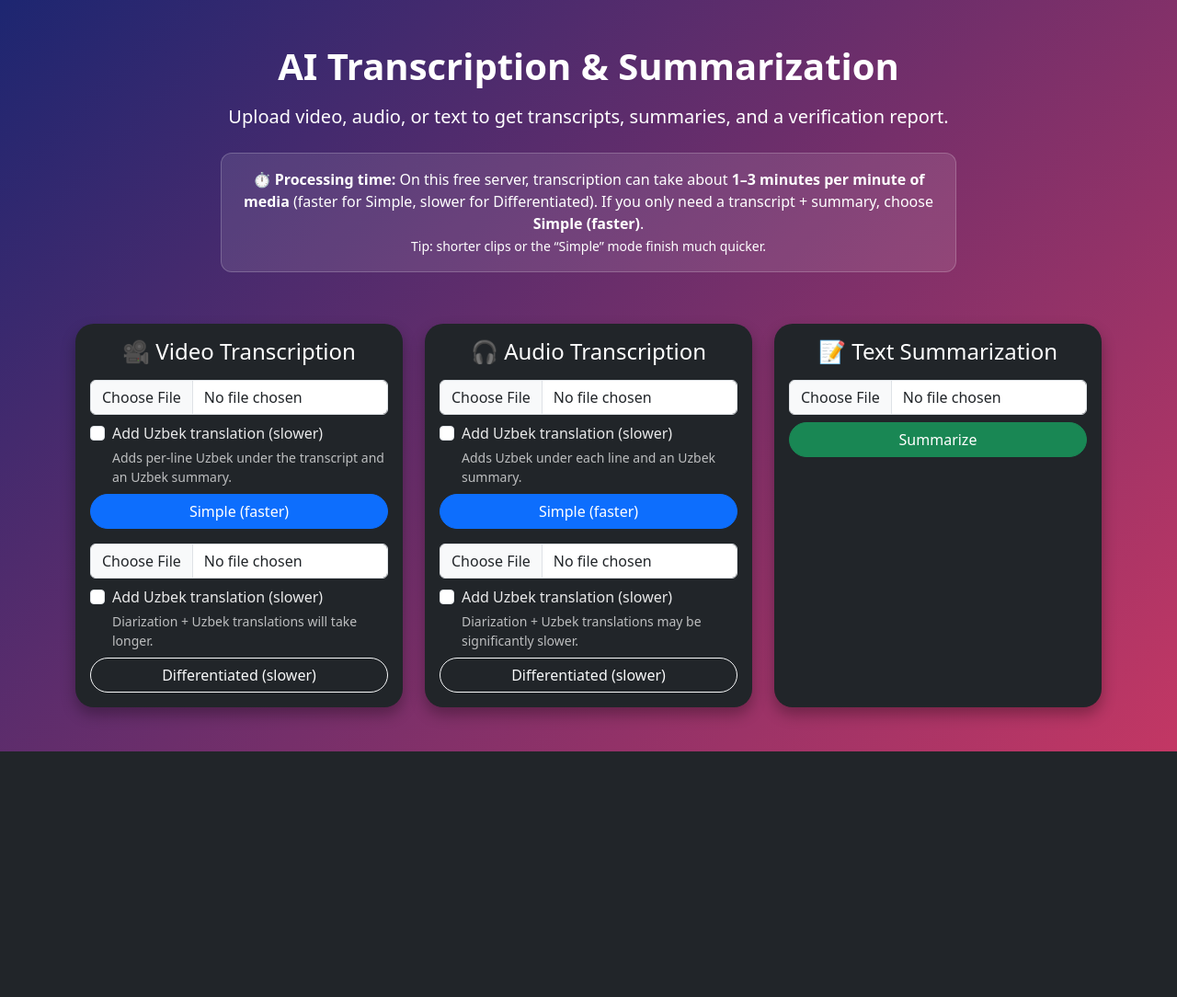
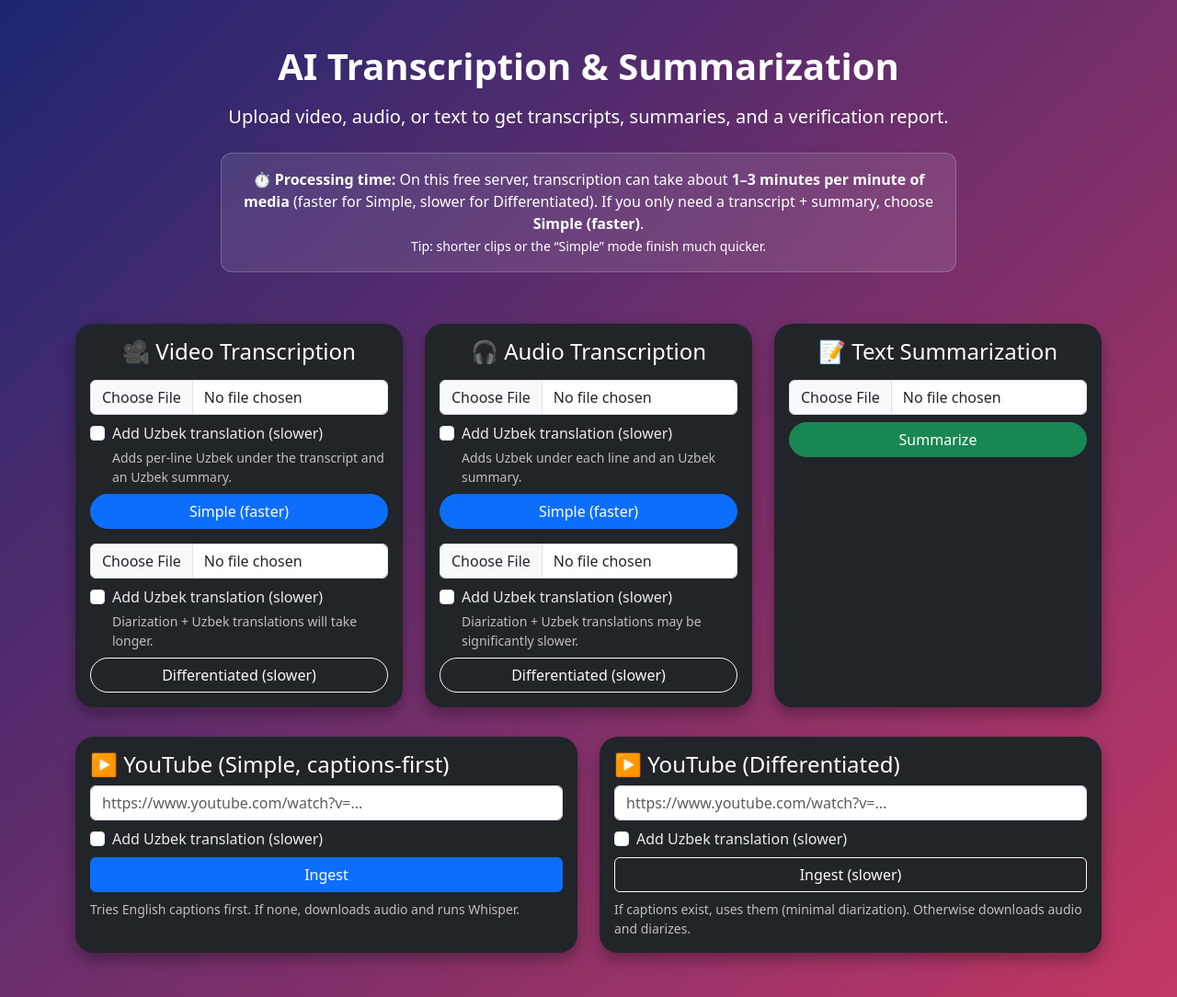
Before and after one commit to orifhon74/transcripto, a Flask app: page / in a window 1280 px wide. Shown: the whole page at 92% size. Before the commit the page ends 817 px from the top, so only its background shows below. Run offline with Flask 3, Linux system fonts and the light colour scheme; some libraries are stand-ins or nearby versions.

Commit message:
Youtube injest and export to pdf working: baseline

```diff
--- a/app.py
+++ b/app.py
@@ -6,6 +6,7 @@ from uuid import uuid4
 from datetime import datetime, timedelta
 from concurrent.futures import ThreadPoolExecutor
 from threading import Lock
+import shutil
 
 from dotenv import load_dotenv
 load_dotenv()  # must run before importing process_video
@@ -33,6 +34,10 @@ from reportlab.lib import colors
 from reportlab.lib.units import inch
 from reportlab.lib.styles import getSampleStyleSheet, ParagraphStyle
 from reportlab.platypus import SimpleDocTemplate, Paragraph, Spacer, Table, TableStyle, PageBreak
+
+# ---------- YouTube ----------
+import yt_dlp
+import shutil as _shutil  # for ffmpeg which()
 
 app = Flask(__name__)
 app.secret_key = os.getenv("SECRET_KEY", "dev")
@@ -405,6 +410,169 @@ def get_job(job_id: str):
     }), 200
 
 # =========================
+# YouTube helpers
+# =========================
+def _yt_dl_opts_base(tmpdir: str) -> dict:
+    ua = os.getenv(
+        "YTDLP_UA",
+        "Mozilla/5.0 (Macintosh; Intel Mac OS X 13_5) AppleWebKit/605.1.15 (KHTML, like Gecko) Version/16.5 Safari/605.1.15",
+    )
+    ff = _shutil.which("ffmpeg") or "/usr/local/bin/ffmpeg"
+    if not os.path.exists(ff):
+        alt = "/opt/homebrew/bin/ffmpeg"   # Apple Silicon default
+        if os.path.exists(alt):
+            ff = alt
+
+    ydl_opts = {
+        "quiet": True,
+        "noprogress": True,
+        "outtmpl": os.path.join(tmpdir, "%(id)s.%(ext)s"),
+        "geo_bypass": True,
+        "http_headers": {
+            "User-Agent": ua,
+            "Accept-Language": "en-US,en;q=0.9",
+        },
+        "ffmpeg_location": ff,
+        "extractor_args": {
+            "youtube": {
+                "player_client": ["android", "web_safari", "tv_embedded"],
+            }
+        },
+    }
+
+    # Use browser cookies locally (no path needed)
+    cfb = os.getenv("COOKIES_FROM_BROWSER")
+    if cfb:
+        ydl_opts["cookiesfrombrowser"] = (cfb, None, None, None)
+
+    # Or a cookies.txt file (for servers like Railway)
+    cookiefile = os.getenv("YTDLP_COOKIEFILE")
+    if cookiefile and os.path.exists(cookiefile):
+        ydl_opts["cookiefile"] = cookiefile
+
+    return ydl_opts
+
+def _yt_dl_opts_audio(tmpdir: str) -> dict:
+    o = _yt_dl_opts_base(tmpdir)
+    o.update({
+        "format": "bestaudio/best",
+        "postprocessors": [{"key": "FFmpegExtractAudio", "preferredcodec": "m4a"}],
+    })
+    return o
+
+def _yt_dl_opts_subs(tmpdir: str) -> dict:
+    o = _yt_dl_opts_base(tmpdir)
+    o.update({
+        "skip_download": True,
+        "writesubtitles": True,
+        "writeautomaticsub": True,
+        "subtitleslangs": ["en", "en-US", "en-GB"],
+        "subtitlesformat": "vtt",
+    })
+    return o
+
+def _yt_fetch_captions(url: str, tmpdir: str):
+    """Try to fetch English captions (manual or auto). Returns (vtt_path, title) or (None, None)."""
+    opts = _yt_dl_opts_subs(tmpdir)
+    with yt_dlp.YoutubeDL(opts) as ydl:
+        info = ydl.extract_info(url, download=True)  # may raise DownloadError
+        title = info.get("title")
+        vid = info.get("id")
+        vtt_path = None
+        for fname in os.listdir(tmpdir):
+            if fname.startswith(vid) and fname.endswith(".vtt"):
+                vtt_path = os.path.join(tmpdir, fname)
+                break
+        return vtt_path, title
+
+def _yt_download_audio(url: str, tmpdir: str):
+    """Download best audio and convert to m4a. Returns (audio_path, title)."""
+    opts = _yt_dl_opts_audio(tmpdir)
+    with yt_dlp.YoutubeDL(opts) as ydl:
+        info = ydl.extract_info(url, download=True)  # may raise DownloadError
+        title = info.get("title") or info.get("id")
+        vid = info.get("id")
+        out = None
+        for fname in os.listdir(tmpdir):
+            if fname.startswith(vid) and fname.endswith(".m4a"):
+                out = os.path.join(tmpdir, fname)
+                break
+        if not out:
+            out = ydl.prepare_filename(info)  # fallback
+        return out, title
+
+def _yt_download_video(url: str, tmpdir: str):
+    """
+    Download best video+audio as mp4 for local playback.
+    Returns (video_path, title).
+    """
+    opts = _yt_dl_opts_base(tmpdir)
+    opts.update({
+        # bestvideo+audio, prefer mp4 container
+        "format": "bv*+ba/b",
+        "merge_output_format": "mp4",
+    })
+    with yt_dlp.YoutubeDL(opts) as ydl:
+        info = ydl.extract_info(url, download=True)
+        title = info.get("title") or info.get("id")
+        out = ydl.prepare_filename(info)
+        # yt-dlp might name it .webm etc; prefer .mp4 if merged
+        if not out.endswith(".mp4"):
+            base, _ = os.path.splitext(out)
+            mp4_candidate = base + ".mp4"
+            if os.path.exists(mp4_candidate):
+                out = mp4_candidate
+        return out, title
+
+def _parse_vtt(vtt_text: str):
+    """Minimal WebVTT to segments: returns (segments, full_text)."""
+    def _parse_ts(ts: str) -> float:
+        ts = ts.strip().replace(',', '.')
+        parts = ts.split(':')
+        if len(parts) == 3:
+            h, m, s = parts
+        elif len(parts) == 2:
+            h, m, s = '0', parts[0], parts[1]
+        else:
+            return 0.0
+        return int(h) * 3600 + int(m) * 60 + float(s)
+
+    lines = [ln.rstrip('\n') for ln in vtt_text.splitlines()]
+    segs = []
+    i = 0
+    buff = []
+    start = end = None
+
+    while i < len(lines):
+        ln = lines[i].strip()
+        i += 1
+        if not ln:
+            continue
+        if '-->' in ln:
+            if start is not None and buff:
+                text = ' '.join(buff).strip()
+                if text:
+                    segs.append({"start": start, "end": end, "text": text})
+            buff = []
+            try:
+                a, b = ln.split('-->')
+                start = _parse_ts(a.strip())
+                end = _parse_ts(b.strip().split(' ')[0])
+            except Exception:
+                start = end = None
+        else:
+            if start is not None:
+                buff.append(ln)
+
+    if start is not None and buff:
+        text = ' '.join(buff).strip()
+        if text:
+            segs.append({"start": start, "end": end, "text": text})
+
+    full = " ".join(s["text"] for s in segs).strip()
+    return segs, full
+
+# =========================
 # Existing page routes (with Uzbek translation support)
 # =========================
 @app.get("/")
@@ -754,6 +922,190 @@ def upload_audio_diarized():
         token_pdf=token_pdfdata,
     )
 
+# ---------- YOUTUBE (simple) ----------
+@app.post("/ingest_youtube_simple")
+def ingest_youtube_simple():
+    url = (request.form.get("youtube_url") or "").strip()
+    if not url:
+        flash("No YouTube URL.")
+        return redirect(url_for("index"))
+
+    translate_flag = bool(request.form.get("translate_uz"))
+
+    with tempfile.TemporaryDirectory() as tmpdir:
+        title = None
+        segments = []
+        transcript = ""
+
+        # 1) Try captions first (build transcript/segments)
+        try:
+            vtt_path, title = _yt_fetch_captions(url, tmpdir)
+            if vtt_path and os.path.exists(vtt_path):
+                with open(vtt_path, "r", encoding="utf-8", errors="ignore") as fh:
+                    vtt_text = fh.read()
+                segments, transcript = _parse_vtt(vtt_text)
+        except Exception as e:
+            print("[yt] captions fetch error:", e)
+
+        # 2) Always fetch audio for PLAYER (so highlight works), but
+        #    only transcribe it if we didn't get captions.
+        media_bytes = None
+        # media_mime = "audio/m4a"
+        media_mime = "video/mp4"
+        media_filename = None
+
+        # audio_path, title2 = _yt_download_audio(url, tmpdir)
+        video_path, title2 = _yt_download_video(url, tmpdir)
+        title = title or title2 or "youtube_audio"
+
+        if not segments:
+            # no captions -> transcribe audio
+            with tempfile.NamedTemporaryFile(suffix=".mp4", delete=True) as tmpa:
+                shutil.copyfile(video_path, tmpa.name)
+                segs, tx = transcribe_audio_simple(tmpa.name)
+                segments, transcript = segs, tx
+
+        # read bytes so player can play it from memory (works in both cases)
+        with open(video_path, "rb") as fh:
+            media_bytes = fh.read()
+        media_filename = os.path.basename(video_path)
+
+        # Build outputs
+        summary = summarize_text(transcript)
+        summary_uz = ""
+        if translate_flag and summary:
+            summary_uz = "\n".join(translate_texts_to_uz([summary]))
+
+        if translate_flag and segments:
+            seg_texts = [s.get("text", "") for s in segments]
+            uz_lines = translate_texts_to_uz(seg_texts)
+            for s, uz in zip(segments, uz_lines):
+                s["uz"] = uz
+
+        srt = build_srt_from_segments(segments)
+        verification = verification_report_from(
+            media_info={"type": "audio", "name": title or "YouTube", "diarization_mode": "off"},
+            transcript_text=transcript,
+            segments=segments,
+        )
+
+        base = (title or "youtube").replace("/", "_").replace("\\", "_").strip()
+        token_txt = register_download(transcript.encode("utf-8"), "text/plain", f"{base}.txt")
+        token_srt = register_download(srt.encode("utf-8"), "application/x-subrip", f"{base}.srt")
+        token_json = register_download(json.dumps(verification, ensure_ascii=False, indent=2).encode("utf-8"),
+                                       "application/json", f"{base}_verification.json")
+
+        token_media = register_download(media_bytes, media_mime, media_filename or f"{base}.mp4")
+        media_url = url_for("download", token=token_media)
+
+        token_pdfdata = _register_pdf_payload(
+            version="YouTube — Simple",
+            media_type="video",
+            filename=title or "YouTube",
+            summary=summary,
+            summary_uz=summary_uz,
+            verification=verification,
+            meta=None,
+            segments=segments,
+        )
+
+        return render_template(
+            "result_media.html",
+            version=f"YouTube — Simple",
+            transcript=transcript,
+            summary=summary,
+            summary_uz=summary_uz,
+            verification=verification,
+            meta=None,
+            token_txt=token_txt,
+            token_srt=token_srt,
+            token_json=token_json,
+            media_url=media_url,
+            media_type="video",
+            segments_json=json.dumps(segments, ensure_ascii=False),
+            show_uz=translate_flag,
+            token_pdf=token_pdfdata,
+        )
+
+# ---------- YOUTUBE (differentiated/diarized) ----------
+@app.post("/ingest_youtube_diarized")
+def ingest_youtube_diarized():
+    url = (request.form.get("youtube_url_d") or "").strip()
+    if not url:
+        flash("No YouTube URL.")
+        return redirect(url_for("index"))
+
+    translate_flag = bool(request.form.get("translate_uz"))
+
+    with tempfile.TemporaryDirectory() as tmpdir:
+        # download audio (always)
+        # audio_path, title = _yt_download_audio(url, tmpdir)
+        video_path, title = _yt_download_video(url, tmpdir)
+
+        # Run diarized transcription
+        with tempfile.NamedTemporaryFile(suffix=".m4a", delete=True) as tmpa:
+            shutil.copyfile(video_path, tmpa.name)
+            segments, transcript, mode_used = transcribe_audio_diarized(tmpa.name)
+
+        summary = summarize_text(transcript)
+        summary_uz = ""
+        if translate_flag and summary:
+            summary_uz = "\n".join(translate_texts_to_uz([summary]))
+
+        if translate_flag and segments:
+            seg_texts = [s.get("text", "") for s in segments]
+            uz_lines = translate_texts_to_uz(seg_texts)
+            for s, uz in zip(segments, uz_lines):
+                s["uz"] = uz
+
+        srt = build_srt_from_segments(segments)
+        verification = verification_report_from(
+            media_info={"type": "audio", "name": title or "YouTube", "diarization_mode": mode_used},
+            transcript_text=transcript,
+            segments=segments,
+        )
+        meta = diarization_summary(segments)
+
+        base = (title or "youtube").replace("/", "_").replace("\\", "_").strip()
+        token_txt = register_download(transcript.encode("utf-8"), "text/plain", f"{base}.txt")
+        token_srt = register_download(srt.encode("utf-8"), "application/x-subrip", f"{base}.srt")
+        token_json = register_download(json.dumps(verification, ensure_ascii=False, indent=2).encode("utf-8"),
+                                       "application/json", f"{base}_verification.json")
+
+        with open(video_path, "rb") as fh:
+            media_bytes = fh.read()
+        token_media = register_download(media_bytes, "video/mp4", os.path.basename(video_path))
+
+        token_pdfdata = _register_pdf_payload(
+            version=f"YouTube — Differentiated",
+            media_type="video",
+            filename=title or "YouTube",
+            summary=summary,
+            summary_uz=summary_uz,
+            verification=verification,
+            meta=None,
+            segments=segments,
+        )
+
+        return render_template(
+            "result_media.html",
+            version=f"YouTube — Differentiated ({mode_used})",
+            transcript=transcript_with_speakers(segments),
+            summary=summary,
+            summary_uz=summary_uz,
+            verification=verification,
+            meta=meta,
+            token_txt=token_txt,
+            token_srt=token_srt,
+            token_json=token_json,
+            media_url=url_for("download", token=token_media),
+            media_type="audio",
+            segments_json=json.dumps(segments, ensure_ascii=False),
+            show_uz=translate_flag,
+            token_pdf=token_pdfdata,
+        )
+
+
 # ---------- downloads ----------
 @app.get("/download/<token>")
 def download(token: str):
--- a/requirements.txt
+++ b/requirements.txt
@@ -6,6 +6,7 @@ python-dotenv==1.0.1
 
 # YouTube ingest
 yt-dlp==2024.08.06
+yt-dlp
 
 # OpenAI SDK
 openai==1.40.0
--- a/templates/index.html
+++ b/templates/index.html
@@ -144,6 +144,43 @@
       </div>
     </div>
 
+    <!-- YouTube row -->
+    <div class="row g-4 mt-2">
+      <div class="col-md-6">
+        <div class="card bg-dark text-white h-100">
+          <div class="card-body">
+            <h4 class="card-title">▶️ YouTube (Simple, captions-first)</h4>
+            <form action="{{ url_for('ingest_youtube_simple') }}" method="post" class="mt-2">
+              <input type="url" name="youtube_url" class="form-control input-dark mb-2" placeholder="https://www.youtube.com/watch?v=..." required>
+              <div class="form-check mb-2">
+                <input class="form-check-input" type="checkbox" value="1" id="translate_uz_yt_simple" name="translate_uz">
+                <label class="form-check-label" for="translate_uz_yt_simple">Add Uzbek translation (slower)</label>
+              </div>
+              <button type="submit" class="btn btn-primary w-100">Ingest</button>
+            </form>
+            <div class="form-text mt-2">Tries English captions first. If none, downloads audio and runs Whisper.</div>
+          </div>
+        </div>
+      </div>
+
+      <div class="col-md-6">
+        <div class="card bg-dark text-white h-100">
+          <div class="card-body">
+            <h4 class="card-title">▶️ YouTube (Differentiated)</h4>
+            <form action="{{ url_for('ingest_youtube_diarized') }}" method="post" class="mt-2">
+              <input type="url" name="youtube_url_d" class="form-control input-dark mb-2" placeholder="https://www.youtube.com/watch?v=..." required>
+              <div class="form-check mb-2">
+                <input class="form-check-input" type="checkbox" value="1" id="translate_uz_yt_d" name="translate_uz">
+                <label class="form-check-label" for="translate_uz_yt_d">Add Uzbek translation (slower)</label>
+              </div>
+              <button type="submit" class="btn btn-outline-light w-100">Ingest (slower)</button>
+            </form>
+            <div class="form-text mt-2">If captions exist, uses them (minimal diarization). Otherwise downloads audio and diarizes.</div>
+          </div>
+        </div>
+      </div>
+    </div>
+
   </div>
 
   <script src="https://cdn.jsdelivr.net/npm/bootstrap@5.3.3/dist/js/bootstrap.bundle.min.js"></script>
```
Also changed, not shown: templates/result_media.html (+10 -0 lines).
